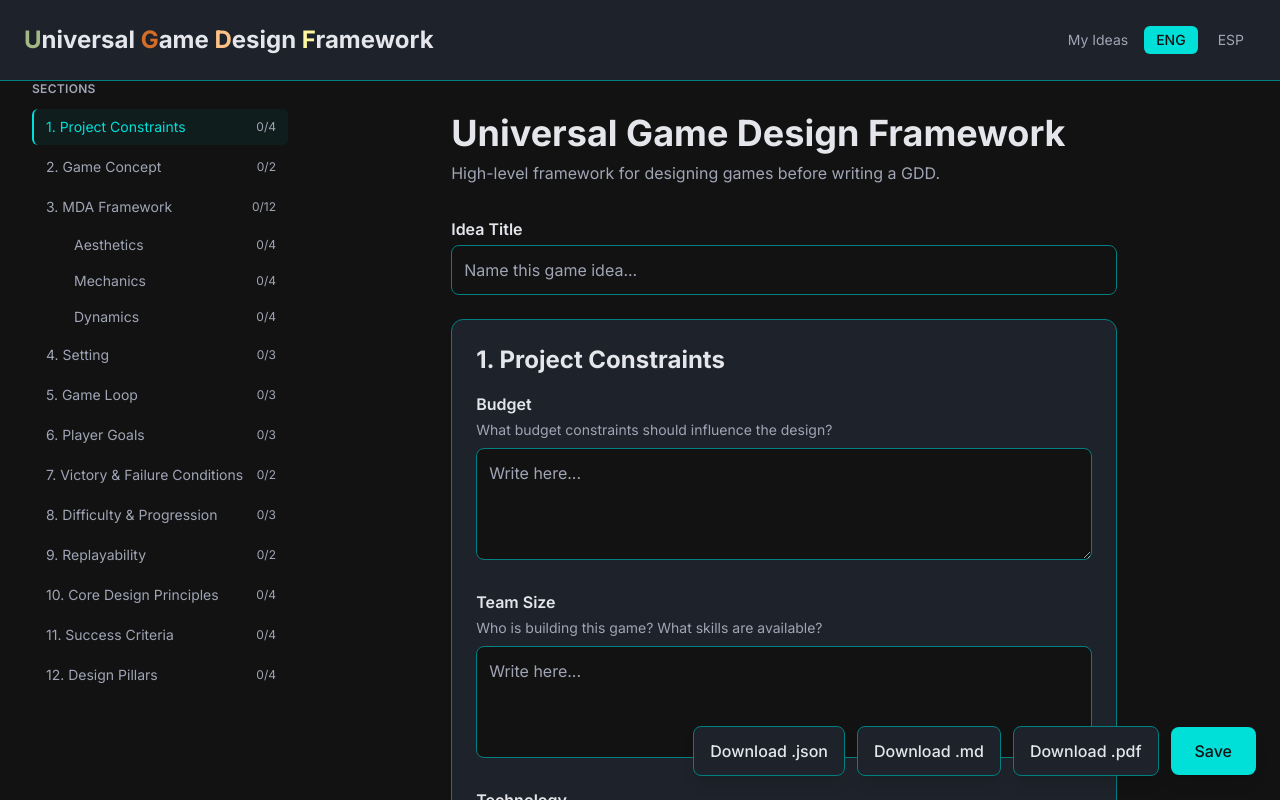
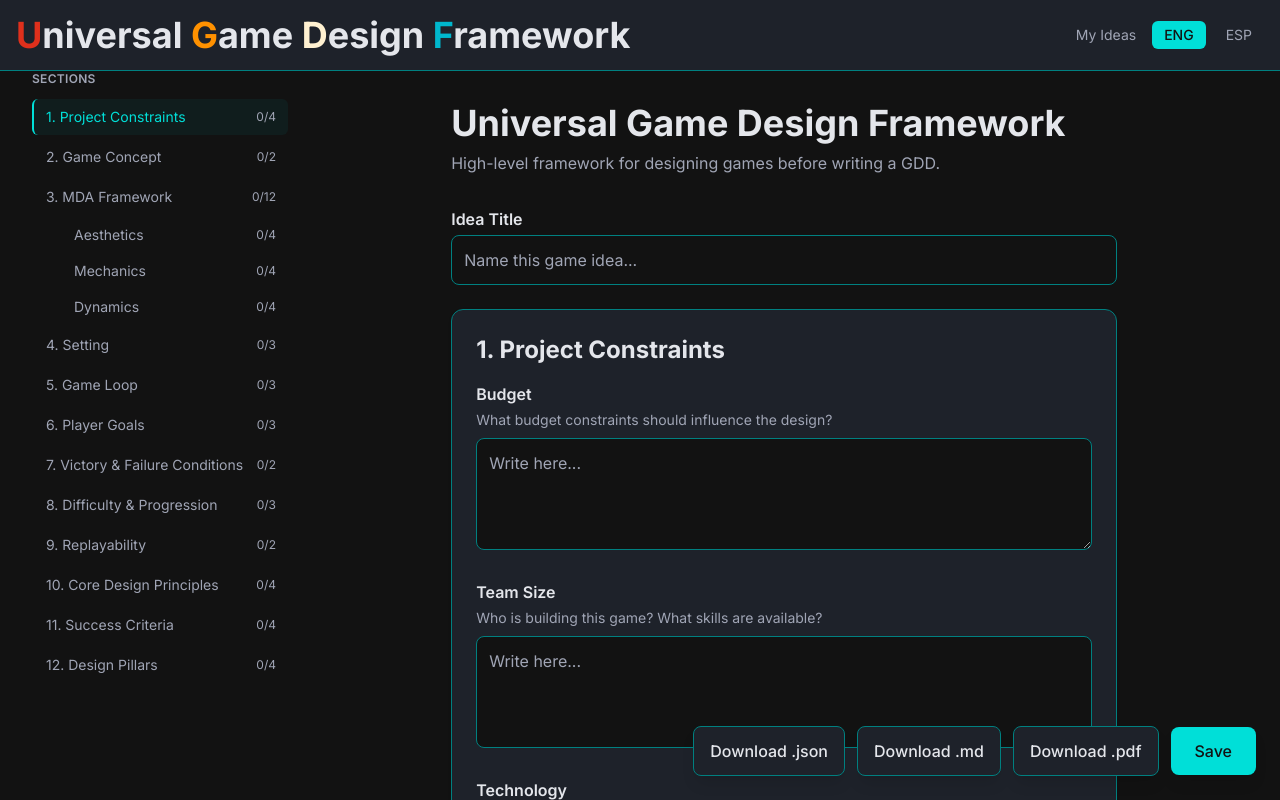
Before and after one commit to santiagopintus/universal-game-design-framework, a Next.js app: page /en in a window 1280 px wide. Shown: the top 800 px of the page. Built offline with nearby package versions, Linux system fonts and the light colour scheme.

Commit message:
Fixed header and general container

```diff
--- a/src/components/Footer.tsx
+++ b/src/components/Footer.tsx
@@ -4,7 +4,7 @@ export default async function Footer() {
   const t = await getTranslations('footer');
 
   return (
-    <footer className="bg-surface border-t border-accent-muted p-6 text-center text-sm text-text-muted">
+    <footer className="bg-surface border-t border-accent-muted px-4 py-6 text-center text-sm text-text-muted">
       © {new Date().getFullYear()} {t('name')}. {t('rights')}
     </footer>
   );
--- a/src/components/Header/index.tsx
+++ b/src/components/Header/index.tsx
@@ -4,19 +4,20 @@ import { Link } from '@/i18n/routing';
 import LanguageSwitcher from './LanguageSwitcher';
 
 const TITLE_WORDS = ['Universal', 'Game', 'Design', 'Framework'];
-const INITIAL_COLORS = ['#A4B885', '#D46D25', '#FDC086', '#FFF6A1'];
+const SITE_NAME = TITLE_WORDS.join(' ');
+const INITIAL_COLORS = ['#DF301C', '#FF9100', '#FFF1D1', '#00B7CD'];
 
 export default async function Header() {
   const t = await getTranslations('header');
 
   return (
-    <header className="bg-surface border-b border-accent-muted p-6 flex items-center justify-between">
-      <Link href="/">
-        <h1 className="text-2xl font-bold text-foreground">
+    <header className="bg-surface border-b border-accent-muted px-4 py-2 flex items-center justify-between">
+      <Link href="/" title={SITE_NAME}>
+        <h1 className="text-[36px] font-bold text-foreground">
           {TITLE_WORDS.map((word, i) => (
             <span key={word}>
               <span style={{ color: INITIAL_COLORS[i] }}>{word[0]}</span>
-              <span className="hidden sm:inline">
+              <span className="hidden min-[850px]:inline">
                 {word.slice(1)}
                 {i < TITLE_WORDS.length - 1 ? ' ' : ''}
               </span>
--- a/src/components/LoadScreen/index.tsx
+++ b/src/components/LoadScreen/index.tsx
@@ -65,7 +65,7 @@ const LoadScreen = () => {
   };
 
   return (
-    <main className="max-w-5xl mx-auto p-8 space-y-8">
+    <main className="max-w-5xl mx-auto px-4 py-8 space-y-8">
       <div className="flex items-center justify-between mb-2">
         <h1 className="text-4xl font-bold text-foreground">{t('title')}</h1>
         <div className="flex items-center gap-3">
```
